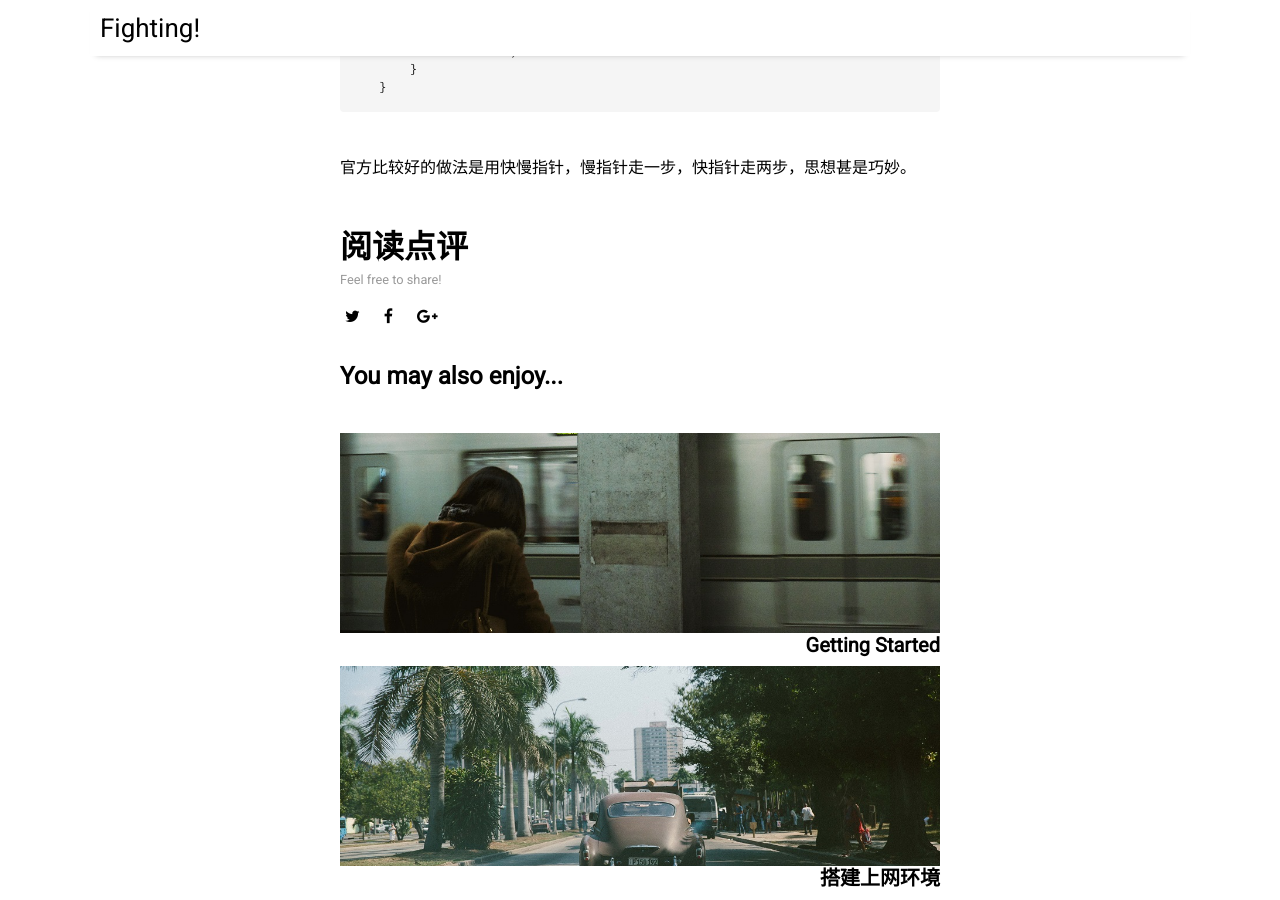
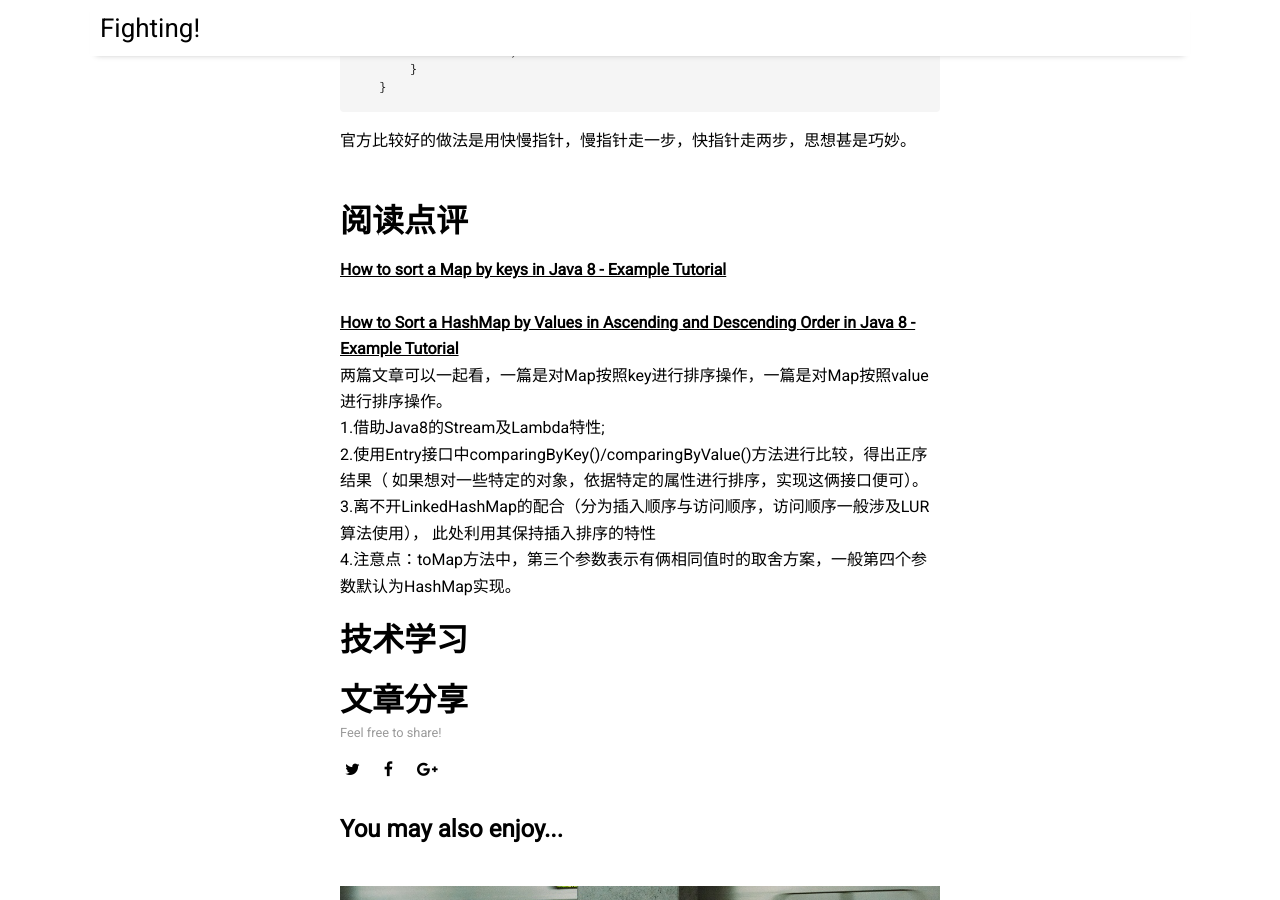
Before and after one commit to zhimojiayou/zhimojiayou.github.io, a Jekyll site: the page built from _posts/2019-06-09-welcome-to-millennial.md, in a window 1280 px wide and 900 px high, scrolled down 3908 px. Built offline with Jekyll 4.4.1, drawn with Linux system fonts in a browser that asks for light colours; nearby versions of some CDN libraries.

Commit message:
第一周ARTS打卡

````diff
--- a/_posts/2019-06-09-welcome-to-millennial.md
+++ b/_posts/2019-06-09-welcome-to-millennial.md
@@ -180,9 +180,29 @@ image: cuba-1.jpg
        }
    }
    ```
-   <br>
    官方比较好的做法是用快慢指针，慢指针走一步，快指针走两步，思想甚是巧妙。
    <br>
    <br>
 
 # 阅读点评
+**[How to sort a Map by keys in Java 8 - Example Tutorial](https://javarevisited.blogspot.com/2017/07/how-to-sort-map-by-keys-in-java-8.html)**
+<br>
+<br>
+**[How to Sort a HashMap by Values in Ascending and Descending Order in Java 8 - Example Tutorial](https://javarevisited.blogspot.com/2017/09/java-8-sorting-hashmap-by-values-in.html)**
+<br>
+两篇文章可以一起看，一篇是对Map按照key进行排序操作，一篇是对Map按照value进行排序操作。
+<br>
+1.借助Java8的Stream及Lambda特性;
+<br>
+2.使用Entry接口中comparingByKey()/comparingByValue()方法进行比较，得出正序结果（
+如果想对一些特定的对象，依据特定的属性进行排序，实现这俩接口便可）。
+<br>
+3.离不开LinkedHashMap的配合（分为插入顺序与访问顺序，访问顺序一般涉及LUR算法使用），
+此处利用其保持插入排序的特性
+<br>
+4.注意点：toMap方法中，第三个参数表示有俩相同值时的取舍方案，一般第四个参数默认为HashMap实现。
+
+# 技术学习
+
+
+# 文章分享
````
